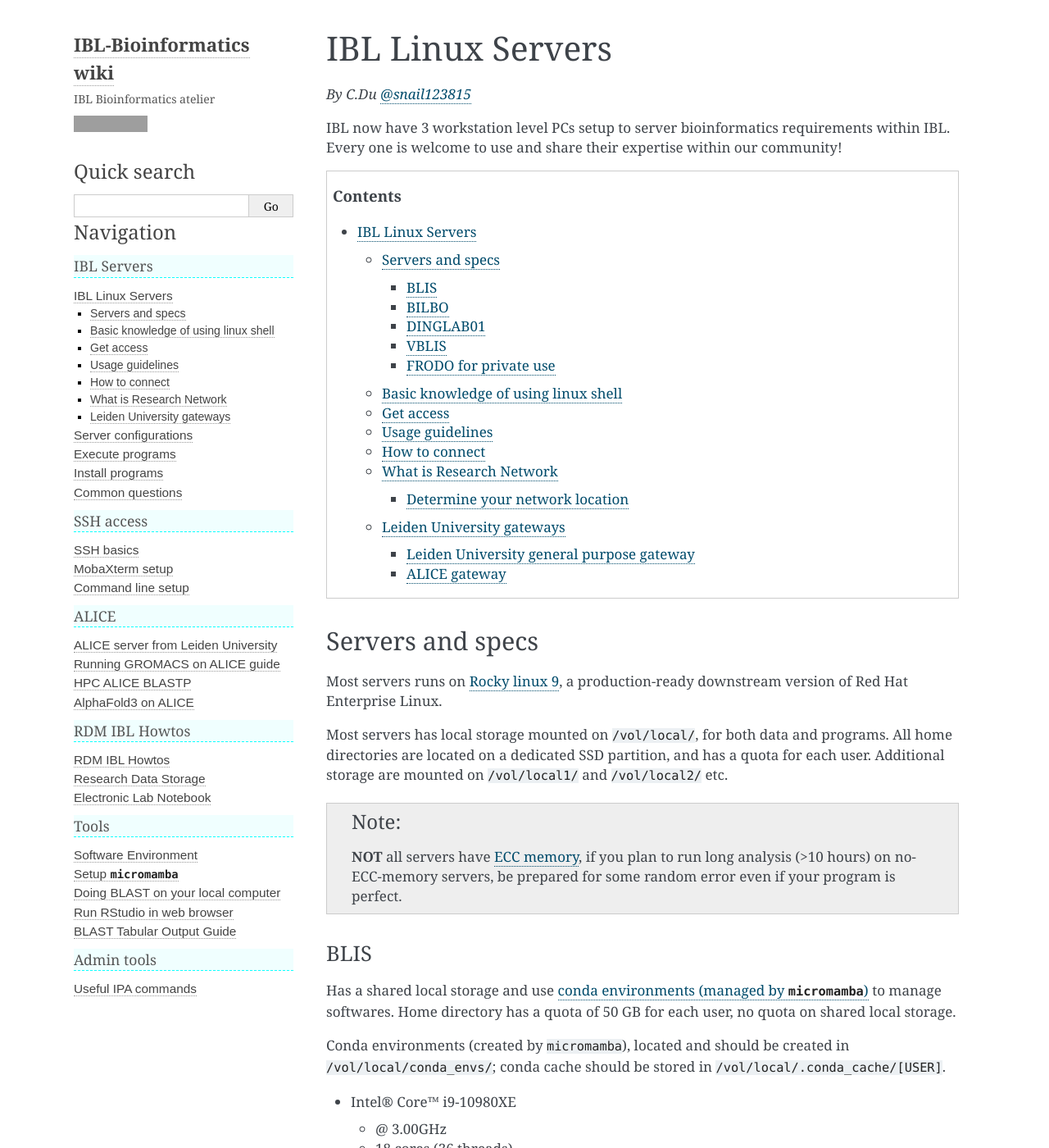
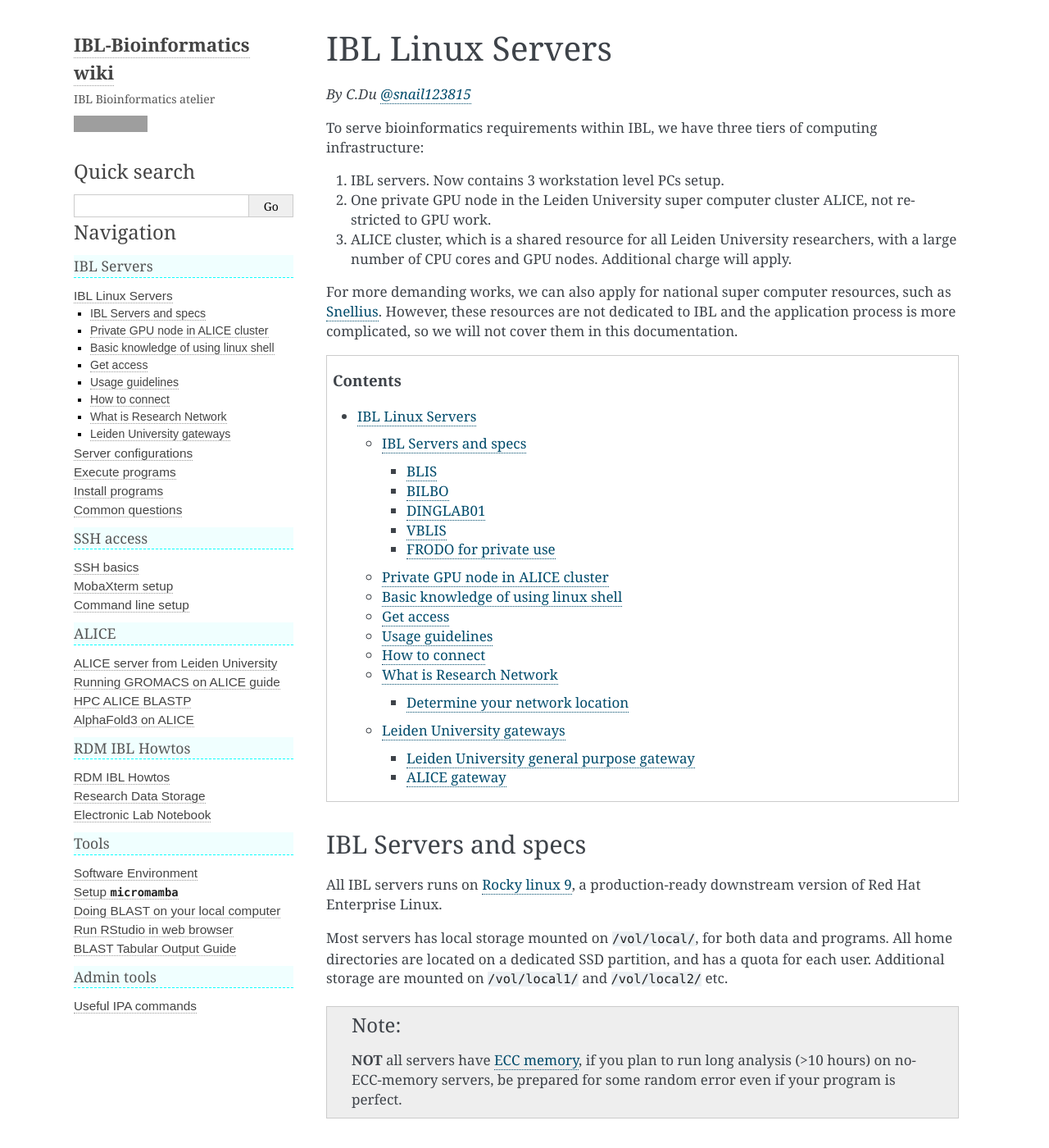
Before and after one commit to IBL-bioinfo/IBL-bioinformatics-wiki, a Sphinx documentation site: the page built from docs/source/IBL_servers/Intro.md, in a window 1280 px wide and 1400 px high. Shown: the whole window at 82% size. Built offline with Sphinx 7.4.7, drawn with Linux system fonts in a browser that asks for light colours; some of the changed text lies outside the part shown; grey boxes are pictures that could not be loaded.

Commit message:
docs: enhance documentation for IBL servers and ALICE cluster, adding details on GPU node and usage instructions

````diff
--- a/docs/source/IBL_servers/Intro.md
+++ b/docs/source/IBL_servers/Intro.md
@@ -2,7 +2,13 @@
 
 *By C.Du [@snail123815](https://github.com/snail123815)*
 
-IBL now have 3 workstation level PCs setup to server bioinformatics requirements within IBL. Every one is welcome to use and share their expertise within our community!
+To serve bioinformatics requirements within IBL, we have three tiers of computing infrastructure:
+
+1. IBL servers. Now contains 3 workstation level PCs setup.
+2. One private GPU node in the Leiden University super computer cluster ALICE, not restricted to GPU work.
+3. ALICE cluster, which is a shared resource for all Leiden University researchers, with a large number of CPU cores and GPU nodes. Additional charge will apply.
+
+For more demanding works, we can also apply for national super computer resources, such as [Snellius](https://userinfo.surfsara.nl/systems/snellius). However, these resources are not dedicated to IBL and the application process is more complicated, so we will not cover them in this documentation.
 
 ```{contents}
 ---
@@ -10,9 +16,9 @@
 ---
 ```
 
-## Servers and specs
+## IBL Servers and specs
 
-Most servers runs on [Rocky linux 9](https://rockylinux.org/news/rocky-linux-9-3-ga-release/), a production-ready downstream version of Red Hat Enterprise Linux.
+All IBL servers runs on [Rocky linux 9](https://rockylinux.org/news/rocky-linux-9-3-ga-release/), a production-ready downstream version of Red Hat Enterprise Linux.
 
 Most servers has local storage mounted on `/vol/local/`, for both data and programs. All home directories are located on a dedicated SSD partition, and has a quota for each user. Additional storage are mounted on `/vol/local1/` and `/vol/local2/` etc.
 
@@ -85,6 +91,25 @@
   - 20 GB memory
 - `/home` 1.8 TB SSD; Quota for each user: 100 GB
 - `/vol/local` 10 TB HDD
+
+## Private GPU node in ALICE cluster
+
+The `node888` is a GPU node under partition `gpu_ibl` in ALICE cluster that is dedicated to the whole of IBL. Only IBL members have access to this node. This server is setup for educational purposes, but it can also be used for production work. Educational work will be notified to all users in advance in the Slack channel `#jobs-on-servers` and will have higher priority than production work.
+
+- AMD Zen 4 architecture EPYC 9534 CPU &times; 2
+  - @ 2.45GHz, boost up to 3.7GHz
+  - 64 cores each (128 threads each)
+- Nvidia A5000 Ada GPU &times; 2
+  - 32 GB memory each
+- 640 GB memory (ECC)
+- 14 TB scratch space:
+  - 7 TB PCIe Gen4 &times;4 NVMe SSD &times; 2
+  - RAID 0 for maximum performance, reaching ~ 12.4 GiB/s read and 7.7 GiB/s write
+  - No redundancy, but it is scratch data space anyway
+
+Check [ALICE WIKI](https://pubappslu.atlassian.net/wiki/spaces/HPCWIKI/pages/37519378/About+ALICE) for detailed documentation about ALICE cluster.
+
+Check [IBL on ALICE](../alice/alice_ibl.md) for IBL specific information.
 
 ## Basic knowledge of using linux shell
 
````
Also changed, not shown: docs/source/alice/alice_ibl.md (+24 -0 lines).
